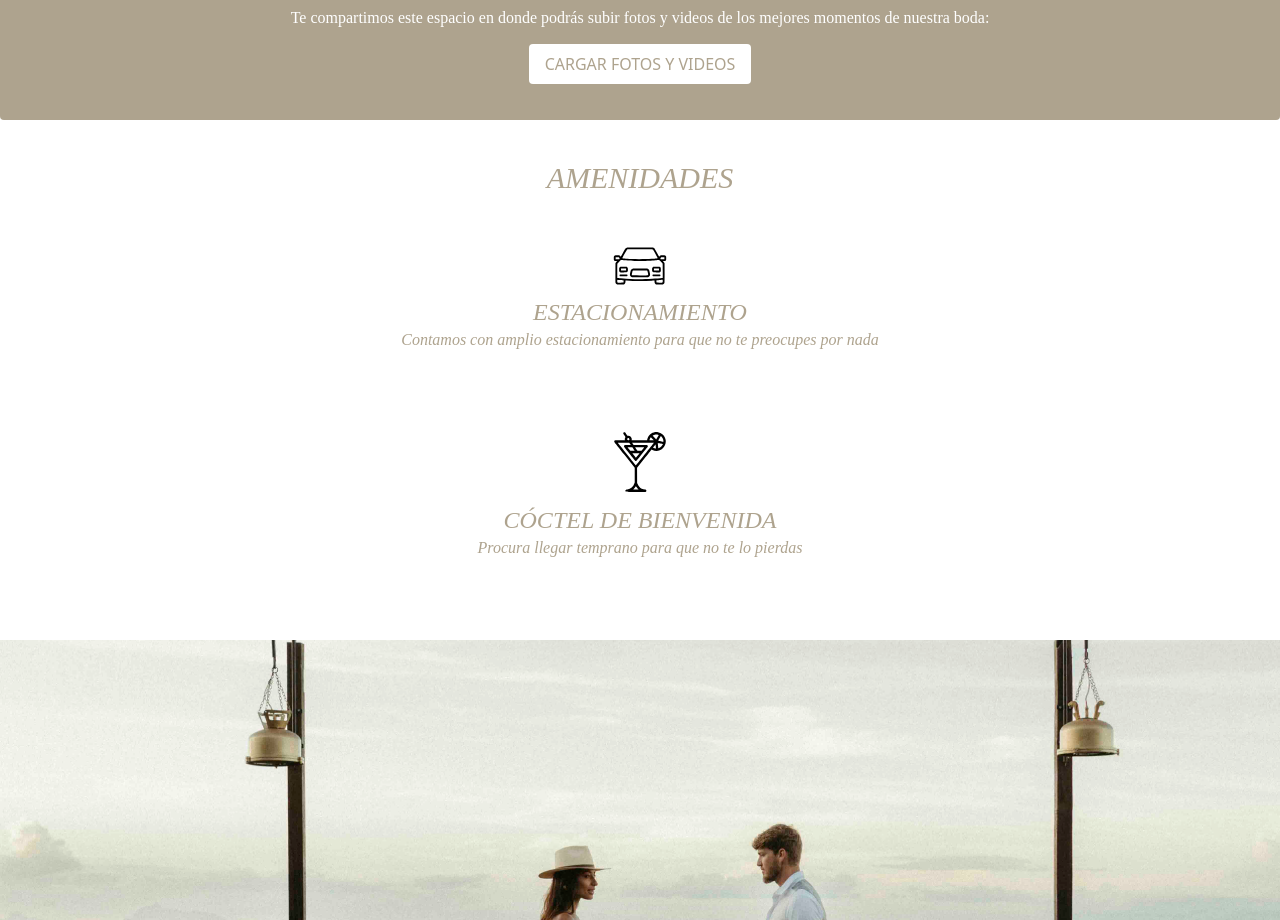
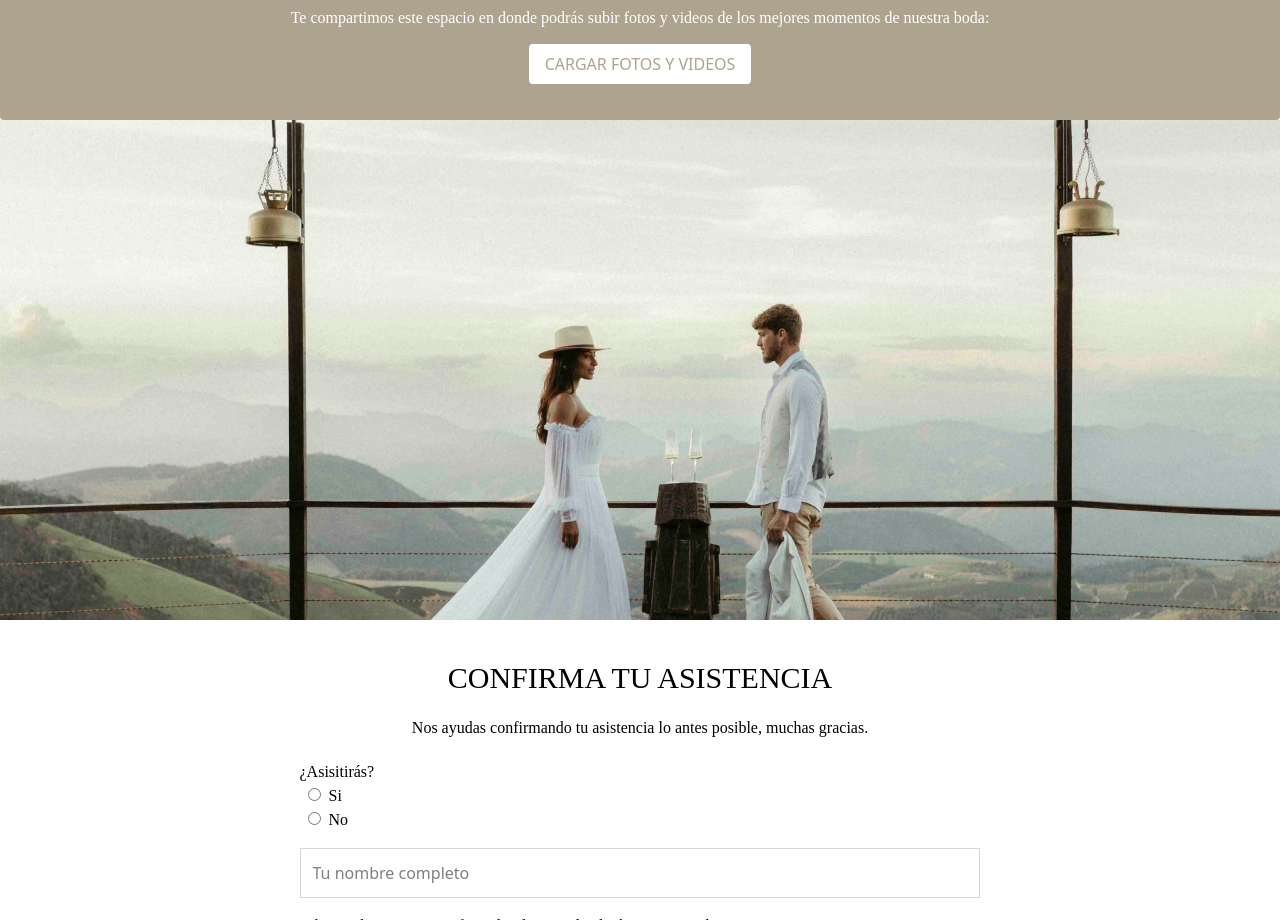
Before and after one commit to VictorGarcia2/template-one-wedding, a React (Vite) app: page / in a window 1280 px wide. Shown: the part 7047-7967 px from the top of the page. Built offline with nearby package versions, Linux system fonts and the light colour scheme; a web font is replaced by a local one.

Commit message:
Comentar sección de amenidades en HomePage para deshabilitar temporalmente su visualización

```diff
--- a/src/pages/HomePage.jsx
+++ b/src/pages/HomePage.jsx
@@ -65,9 +65,9 @@ export default function HomePage() {
         <section id="galeria">
           <Galeria></Galeria>
         </section>
-        <section id="amenidades">
+        {/* <section id="amenidades">
           <Amenidades></Amenidades>
-        </section>
+        </section> */}
         <section id="asistencia">
           <Asistencia></Asistencia>
         </section>
```
